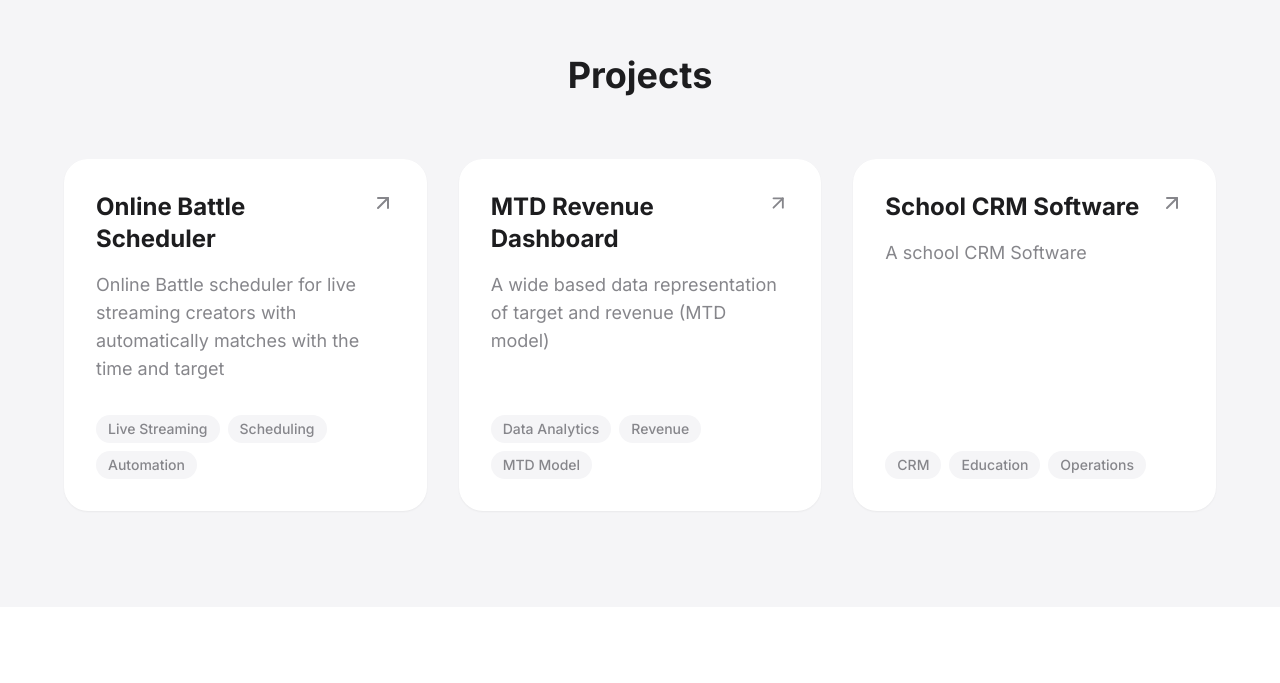
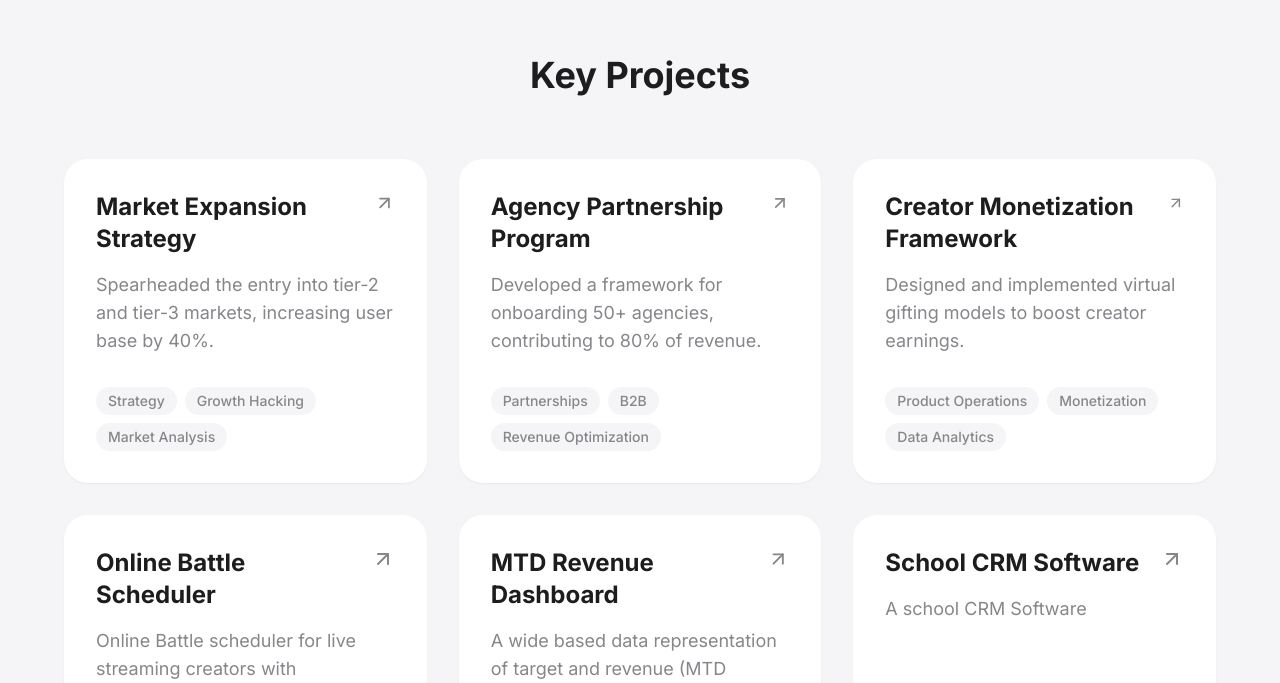
Before and after one commit to nishant-one90/resume-react, a React (Vite) app: page / in a window 1280 px wide. Shown: the part 1950-2633 px from the top of the page. Built offline with nearby package versions, Linux system fonts and the light colour scheme.

Commit message:
Restore original projects and combine with new ones under Key Projects

```diff
--- a/src/components/Projects.jsx
+++ b/src/components/Projects.jsx
@@ -4,6 +4,24 @@ import { useAnimeInView } from '../hooks/useAnimeInView';
 import { ArrowUpRight } from 'lucide-react';
 
 const projects = [
+  {
+    title: "Market Expansion Strategy",
+    description: "Spearheaded the entry into tier-2 and tier-3 markets, increasing user base by 40%.",
+    tags: ["Strategy", "Growth Hacking", "Market Analysis"],
+    link: "#"
+  },
+  {
+    title: "Agency Partnership Program",
+    description: "Developed a framework for onboarding 50+ agencies, contributing to 80% of revenue.",
+    tags: ["Partnerships", "B2B", "Revenue Optimization"],
+    link: "#"
+  },
+  {
+    title: "Creator Monetization Framework",
+    description: "Designed and implemented virtual gifting models to boost creator earnings.",
+    tags: ["Product Operations", "Monetization", "Data Analytics"],
+    link: "#"
+  },
   {
     title: "Online Battle Scheduler",
     description: "Online Battle scheduler for live streaming creators with automatically matches with the time and target",
@@ -62,7 +80,7 @@ const Projects = () => {
       <div className="max-w-6xl mx-auto">
         <div ref={titleRef} className="opacity-0">
           <h2 className="text-4xl font-bold text-apple-dark text-center mb-16">
-            Projects
+            Key Projects
           </h2>
         </div>
 
```
Also changed, not shown: old.html (+13 -1 lines), single-file-resume.html (+13 -1 lines).
